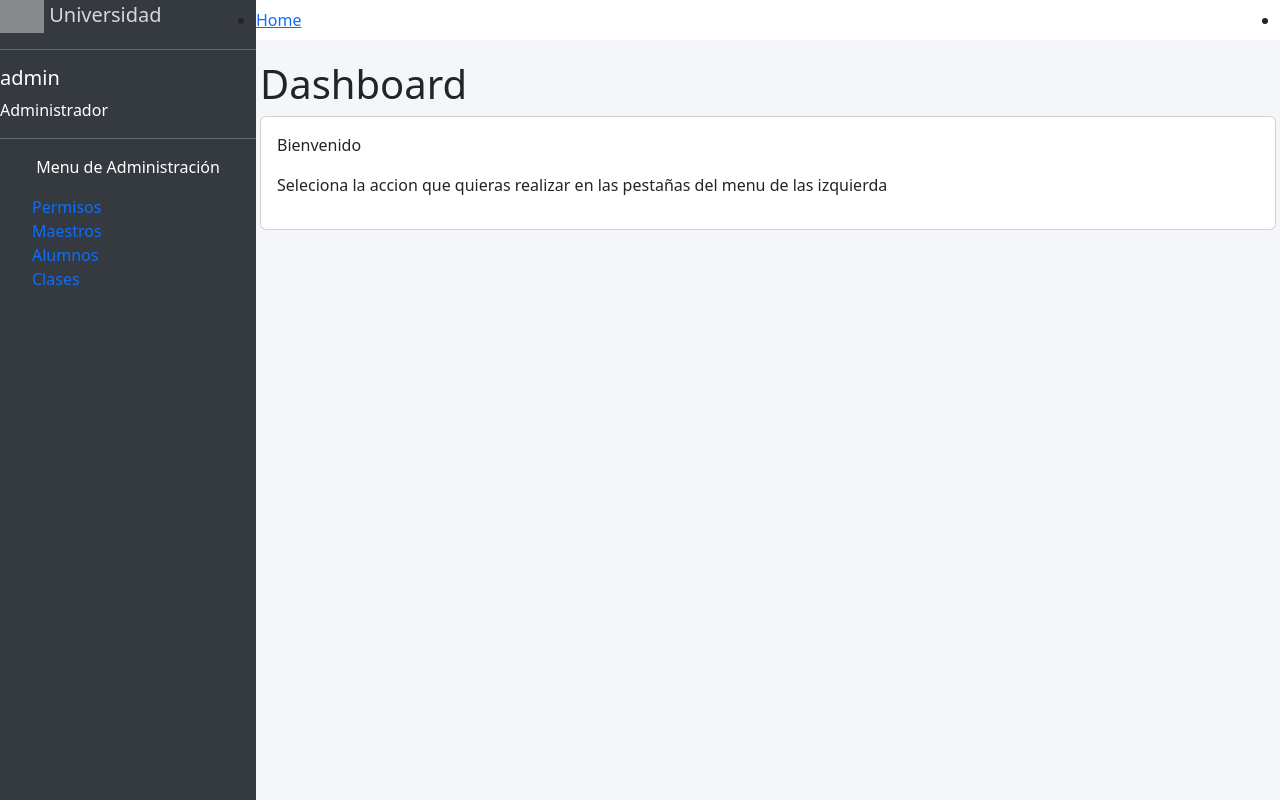
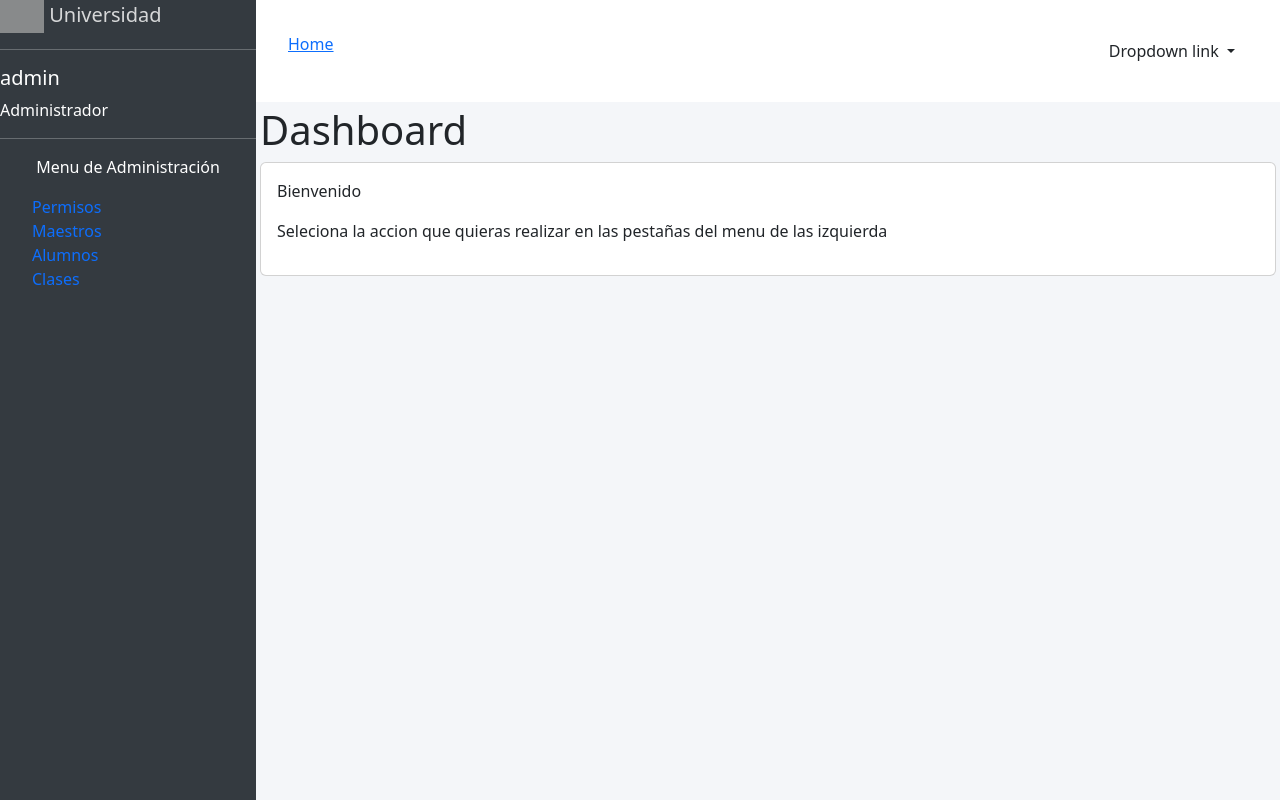
Before and after one commit to Jarom27/university-app, a PHP site: page /admin/home in a window 1280 px wide. Run offline with PHP 8.4, Linux system fonts and the light colour scheme; the visitor is signed in with stand-in values (Sample User, id 1); grey boxes are pictures that could not be loaded.

Commit message:
Logout Listo

```diff
--- a/controllers/AdminController.php
+++ b/controllers/AdminController.php
@@ -1,10 +1,13 @@
 <?php
+    session_start();
     require_once "../services/UserService.php";
     $name = "admin";
     $role = "Administrador";
     $user_service = new UserService();
     $content = "";
-
+    if(!isset($_SESSION["email"])){
+        header("location: /login");
+    }
     if($_SERVER["REQUEST_URI"] == "/admin/home"){
         $content = "home.view.php";
     }
@@ -27,6 +30,10 @@
         $user_service = new UserService();
         $content = "permisos.view.php";
     }
+    if($_SERVER["REQUEST_URI"] == "/admin/logout"){
+        session_destroy();
+        header("location: /login");
+    }
     require_once("../views/admin/layout.php");
 
 ?>
--- a/public/styles/styles.css
+++ b/public/styles/styles.css
@@ -24,6 +24,7 @@
 
 .main-header{
     width: 100%;
+    padding: 1rem;
     text-decoration: none;
     list-style: none;
 }
@@ -44,3 +45,7 @@
 .content{
     padding: .25rem;
 }
+.nav{
+    padding: 1rem;
+    list-style: none;
+}
--- a/views/admin/layout.php
+++ b/views/admin/layout.php
@@ -32,9 +32,18 @@
         </aside>
         <div class="right-side">
             <nav class="navbar-expanded-lg main-header bg-white">
-                <ul class="navbar">
+                <ul class="nav d-flex justify-content-between">
                     <li><a href="/admin/home">Home</a></li>
-                    <li></li>
+                    <li><div class="dropdown bg-white">
+                            <a class="btn btn-white dropdown-toggle" href="#" role="button" data-bs-toggle="dropdown" aria-expanded="false">
+                                Dropdown link
+                            </a>
+
+                            <ul class="dropdown-menu bg-white">
+                                <li><form action="/admin/logout" method="post"><button type="submit" class="dropdown-item" name="logout">Logout</button></form></li>
+                            </ul>
+                        </div>
+                    </li>
                 </ul>
             </nav>
             <div class="content">
```
